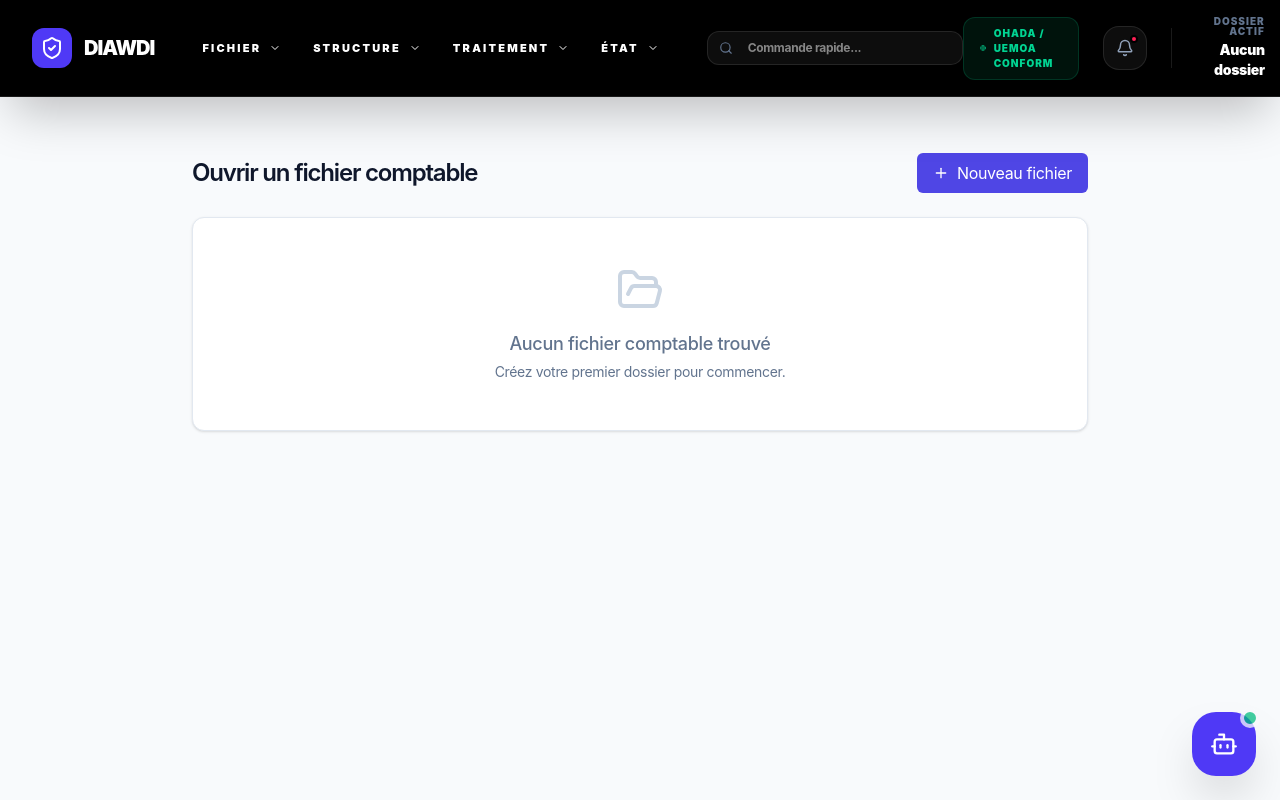
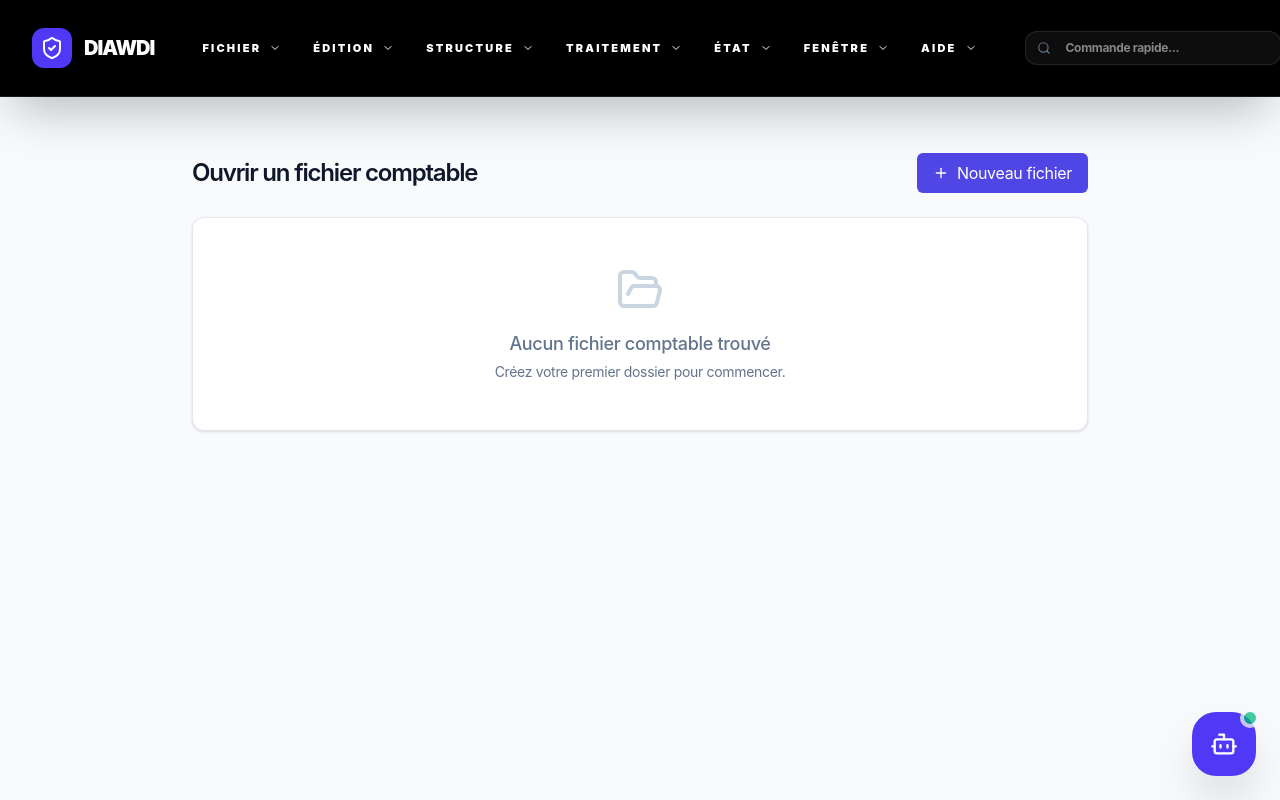
Before and after one commit to mamadouelimanewane/compta, a React (Vite) app: page /ouvrir in a window 1280 px wide. Built offline with nearby package versions, Linux system fonts and the light colour scheme.

Commit message:
feat: complete Sage 100 menu implementation with all requested features

```diff
--- a/src/components/Navbar.tsx
+++ b/src/components/Navbar.tsx
@@ -83,33 +83,49 @@ export default function Navbar() {
             <MenuDropdown
               label="Fichier"
               items={[
-                { label: 'Nouveau Dossier', path: '/nouveau' },
-                { label: 'Ouvrir Dossier', path: '/ouvrir' },
-                { label: 'Paramètres Société', path: '/parametres' },
-                { label: 'Importer Données', path: '/fichier/importer' },
-                { label: 'Exporter Données', path: '/fichier/exporter' },
+                { label: 'Nouveau', path: '/nouveau' },
+                { label: 'Ouvrir', path: '/ouvrir' },
+                { label: 'Fermer', path: '/ouvrir' },
+                { label: 'Configuration', path: '/parametres' },
+                { label: 'Importer', path: '/fichier/importer' },
+                { label: 'Exporter', path: '/fichier/exporter' },
+                { label: 'Communication', path: '#' },
+                { label: 'Imprimer', path: '/fichier/imprimer' },
+                { label: 'À propos de...', path: '/fichier/informations' },
+              ]}
+            />
+            <MenuDropdown
+              label="Édition"
+              items={[
+                { label: 'Annuler', path: '#' },
+                { label: 'Couper / Copier / Coller', path: '#' },
+                { label: 'Rechercher', path: '/traitement/recherche-ecritures' },
               ]}
             />
             <MenuDropdown
               label="Structure"
               items={[
-                { label: 'Plan Comptable', path: '/structure/plan-comptable' },
+                { label: 'Plan Comptable Général', path: '/structure/plan-comptable' },
                 { label: 'Plan Tiers', path: '/structure/plan-tiers' },
+                { label: 'Plan Analytique', path: '/structure/plan-analytique' },
                 { label: 'Codes Journaux', path: '/structure/codes-journaux' },
                 { label: 'Taux de Taxes', path: '/structure/taux-taxes' },
-                { label: 'Banques', path: '/structure/banques' },
                 { label: 'Modèles de Saisie', path: '/structure/modeles-saisie' },
+                { label: 'Modèles de Règlement', path: '/structure/modeles-reglement' },
+                { label: 'Paramètres Société', path: '/parametres' },
               ]}
             />
             <MenuDropdown
               label="Traitement"
               items={[
-                { label: 'Saisie Journal', path: '/traitement/saisie-journal' },
                 { label: 'Saisie par Pièce', path: '/traitement/saisie-piece' },
-                { label: 'Saisie IA Joule', path: '/traitement/saisie-ia' },
+                { label: 'Saisie par Journal', path: '/traitement/saisie-journal' },
+                { label: 'Saisie par Lot', path: '/traitement/saisie-lot' },
+                { label: 'Interrogation Tiers', path: '/traitement/interrogation-tiers' },
                 { label: 'Lettrage', path: '/traitement/lettrage' },
                 { label: 'Rapprochement Bancaire', path: '/traitement/rapprochement' },
                 { label: 'Clôture Mensuelle', path: '/traitement/cloture-mensuelle' },
+                { label: 'Fin d\'Exercice', path: '/traitement/fin-exercice' },
               ]}
             />
             <MenuDropdown
@@ -119,7 +135,23 @@ export default function Navbar() {
                 { label: 'Grand Livre', path: '/etat/grand-livre' },
                 { label: 'Bilan', path: '/etat/bilan' },
                 { label: 'Compte de Résultat', path: '/etat/compte-resultat' },
-                { label: 'Brouillard', path: '/etat/brouillard' },
+                { label: 'Brouillard des Saisies', path: '/etat/brouillard' },
+                { label: 'Journaux', path: '/etat/journaux' },
+                { label: 'États Analytiques', path: '/etat/analytique' },
+                { label: 'Déclaration TVA', path: '/etat/declaration-tva' },
+              ]}
+            />
+            <MenuDropdown
+              label="Fenêtre"
+              items={[
+                { label: 'Personnalisation', path: '#' },
+                { label: 'Navigation', path: '#' },
+              ]}
+            />
+            <MenuDropdown
+              label="Aide"
+              items={[
+                { label: 'Aide en ligne', path: '#' },
               ]}
             />
           </div>
```
